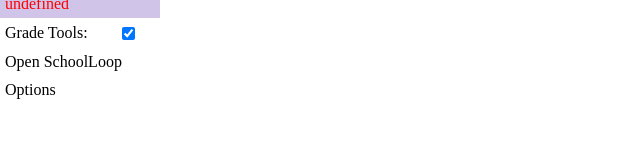
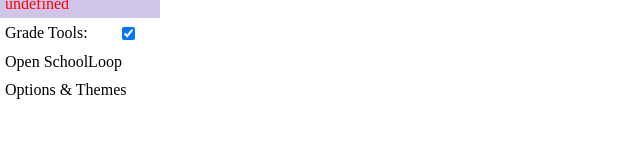
Before and after one commit to maheshmurag/InTheLoop, a browser extension: page extension/src/browser_action/browser_action.html in a window 1280 px wide. Shown: the full height of the page, 0-640 px from the left. Drawn offline with Linux system fonts and the light colour scheme.

Commit message:
added 'themes' to options

```diff
--- a/extension/src/browser_action/browser_action.html
+++ b/extension/src/browser_action/browser_action.html
@@ -28,7 +28,7 @@
 	<div class="listItem"><label style="float: left; margin-right: 20%;" for="sandbox">Grade Tools:</label>
     <input type="checkbox" id="sandbox"></div>
 	<div id="openTab" class="listItem">Open SchoolLoop</div>
-	<div id="options" class="listItem">Options</div>
+	<div id="options" class="listItem">Options & Themes</div>
 	<script src="browser_action.js"></script>
 	</body>
 </html>
```
